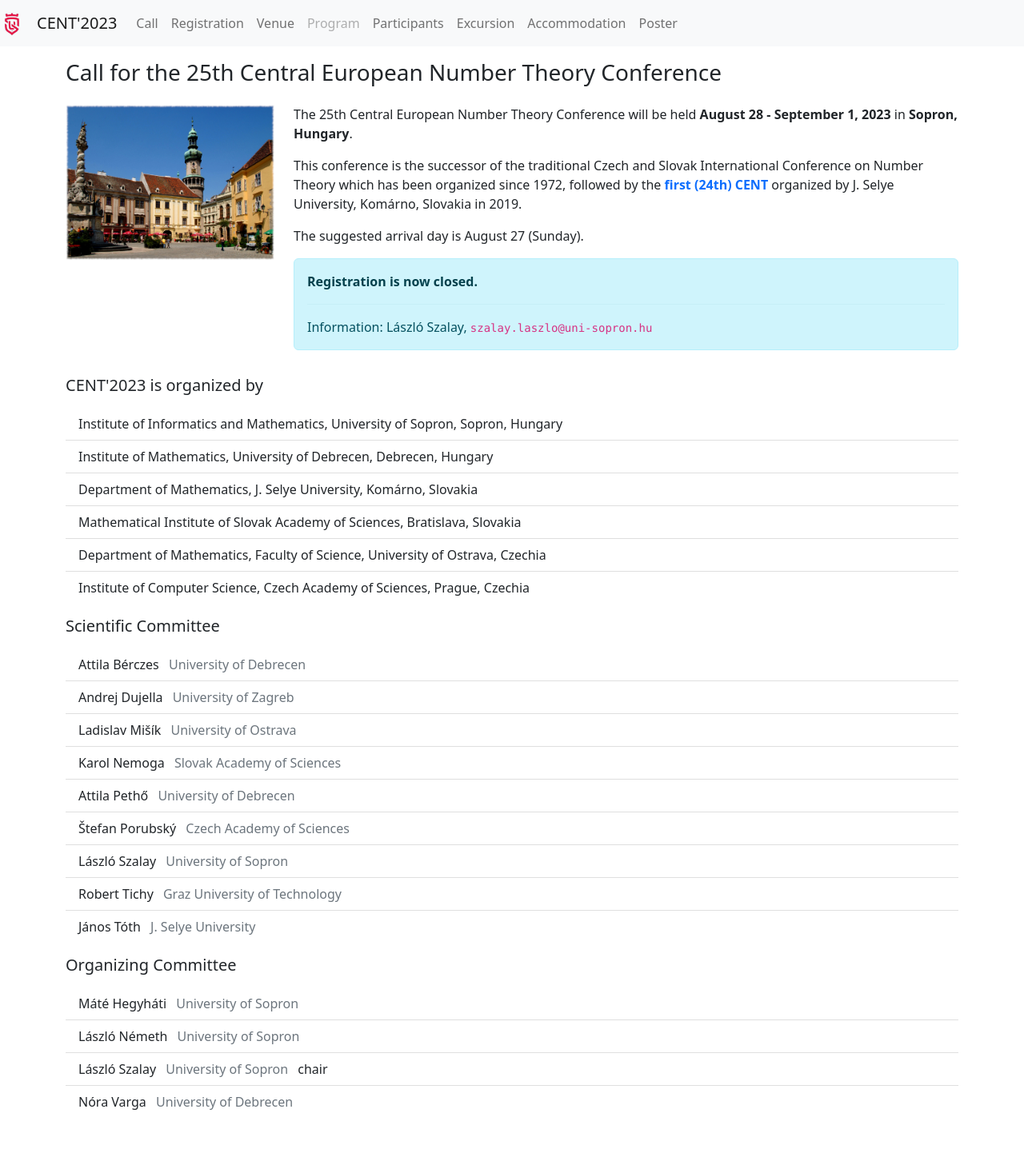
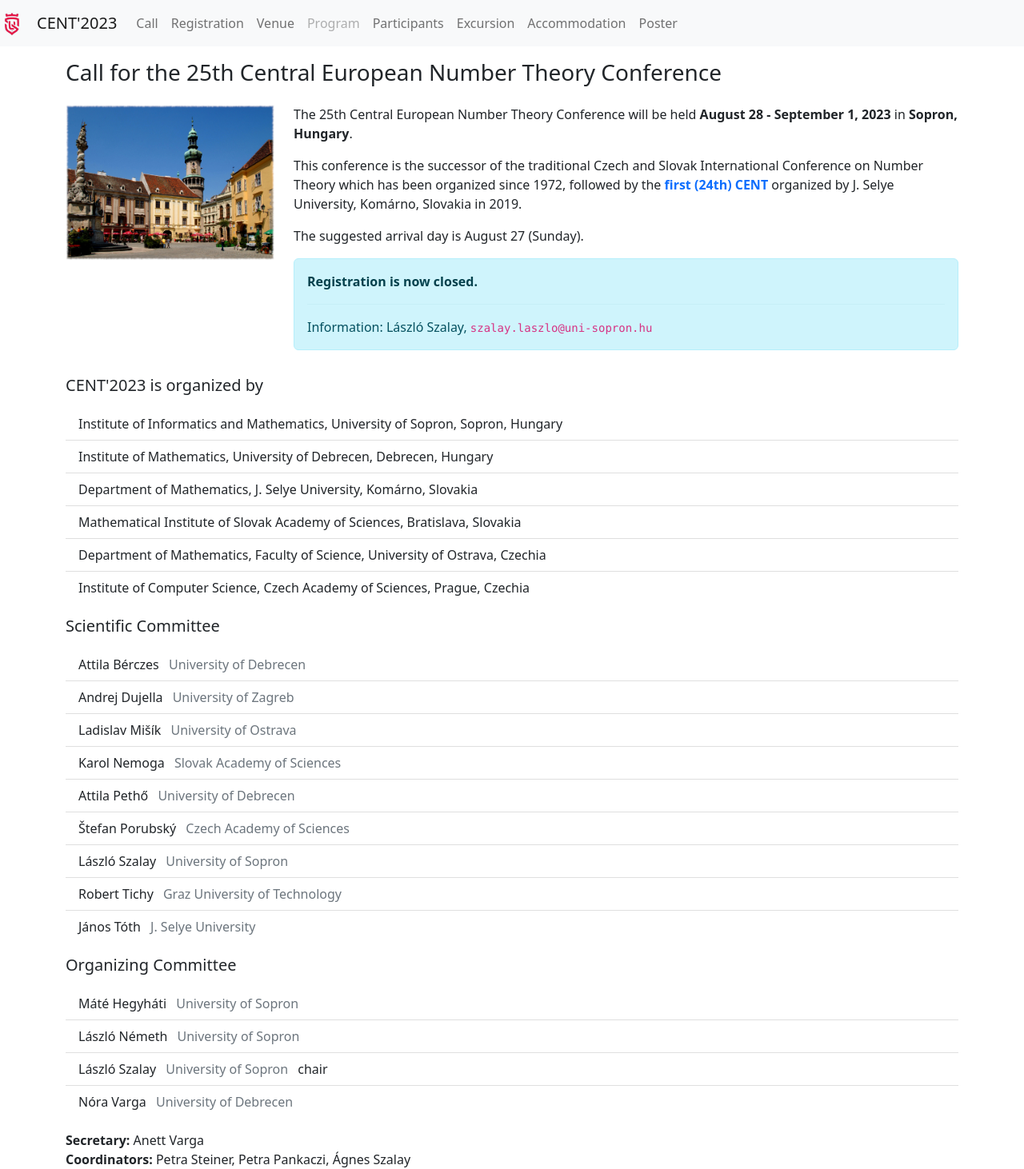
Before and after one commit to cent2023/cent2023.github.io, a Jekyll site: the page built from index.html, in a window 1280 px wide. Shown: the whole page at 80% size. Built offline with Jekyll 4.4.1, drawn with Linux system fonts in a browser that asks for light colours; before the commit the page ends 1414 px from its top, so only the background shows below that.

Commit message:
Add secretary and coordinators

```diff
--- a/index.html
+++ b/index.html
@@ -62,3 +62,5 @@ title: Call for the 25th Central European Number Theory Conference
 		<li class="list-group-item">Nóra Varga <span class="px-2 text-muted">University of Debrecen</span></li>
 	</ul>
 </p>
+<b>Secretary:</b> Anett Varga <br />
+<b>Coordinators:</b> Petra Steiner, Petra Pankaczi, Ágnes Szalay
```
